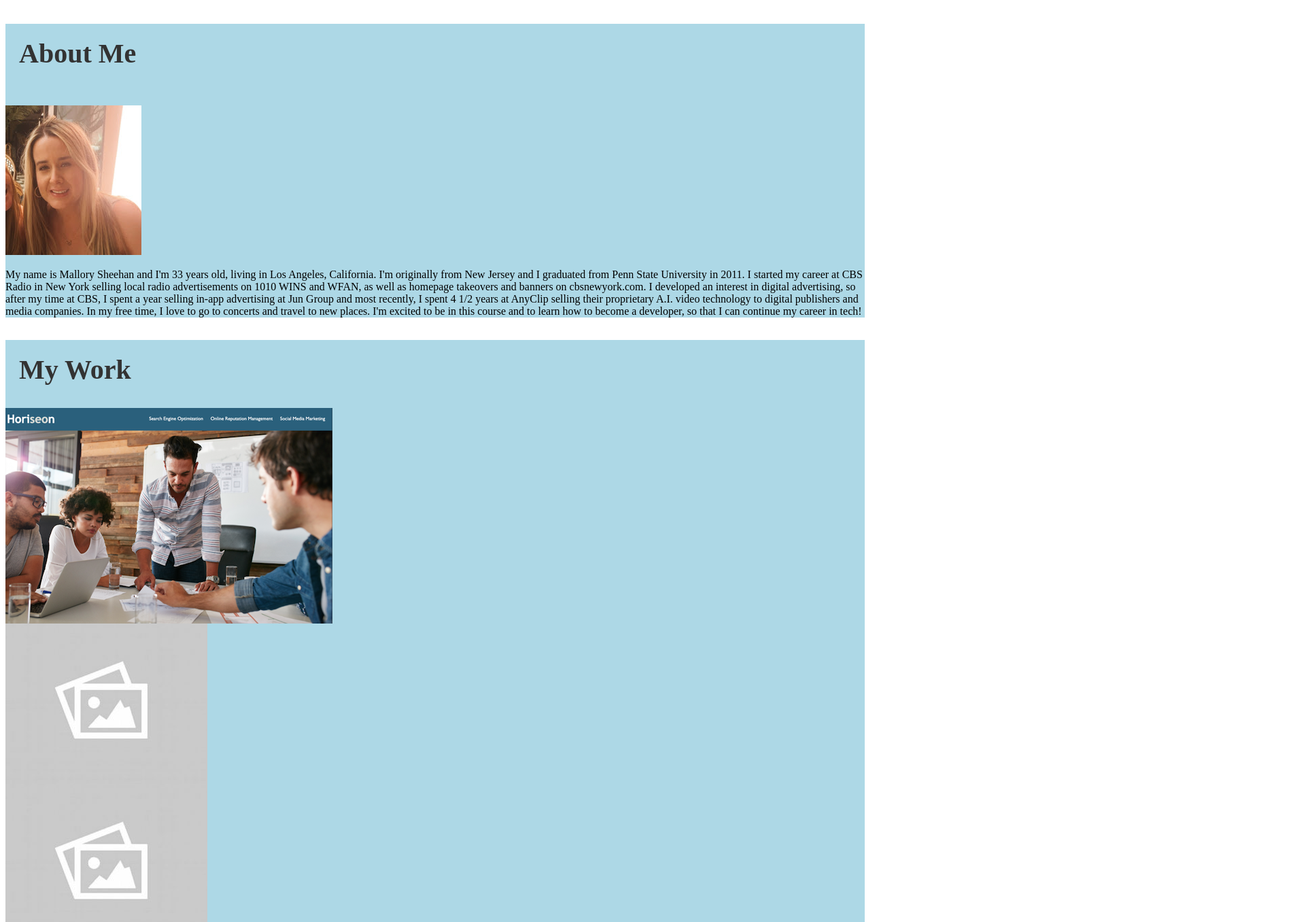
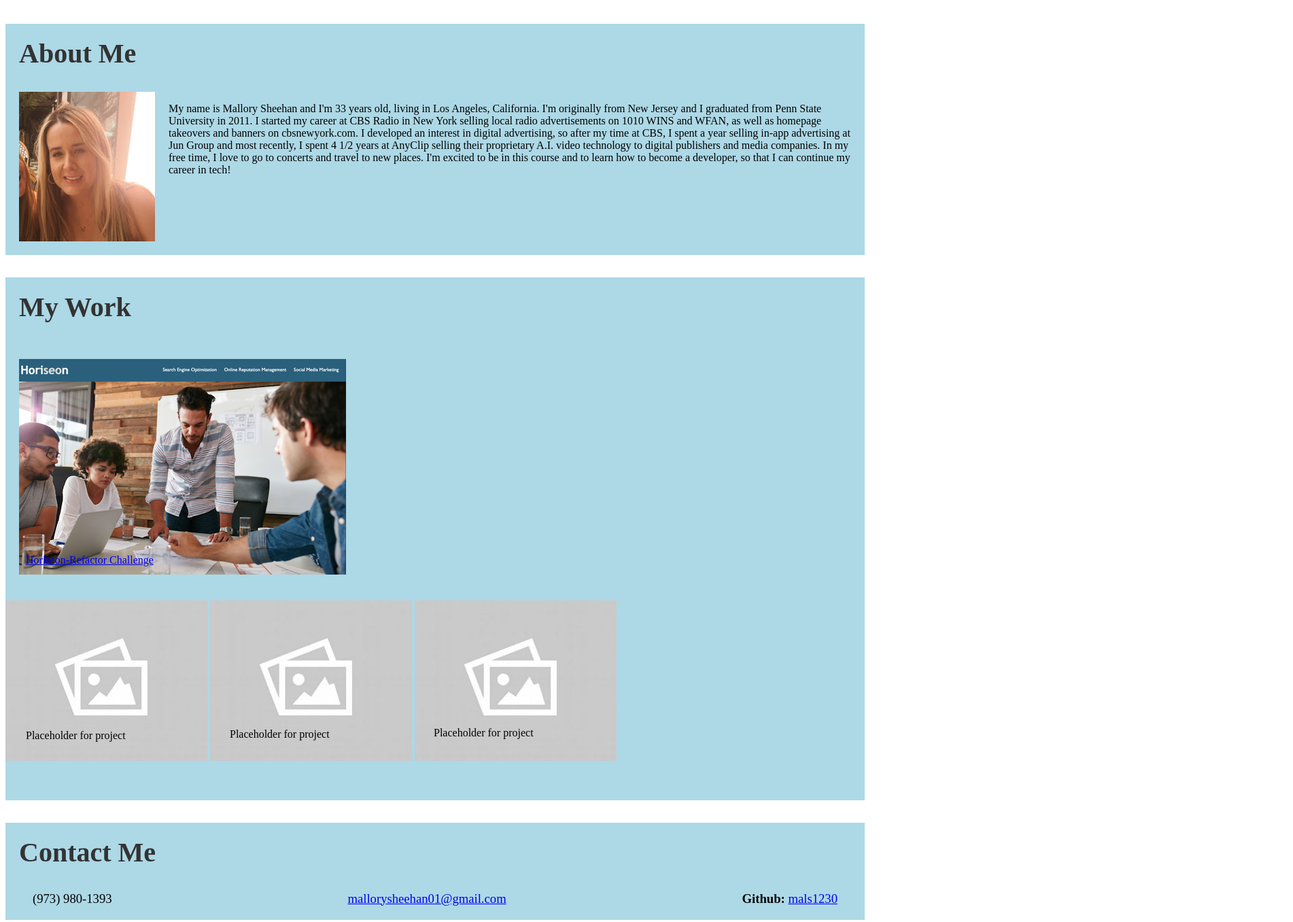
Before and after one commit to mals1230/mallory-sheehan-portfolio, a plain HTML site: page index.html in a window 1280 px wide. Shown: the part 463-1819 px from the top of the page at 68% size, 1902 px wide, since content can reach past the window. Drawn offline with Linux system fonts and the light colour scheme.

Commit message:
added flex positioning to portfolio

```diff
--- a/assets/style.css
+++ b/assets/style.css
@@ -40,14 +40,17 @@
 
 .header-about-me {
     font-size: 40px;
-    padding: 20px;
+    padding-top: 20px;
+    padding-left: 20px;
     color: var(--gray);
 }
 
-.mal-pic {
-}
+.about-me-body {
+    display: inline-flex;
+    column-gap: 20px;
+    padding-left: 20px;
+    padding-bottom: 20px;
 
-.p-about-me {
 }
 
 /* stylings for the My Work section */
@@ -62,15 +65,40 @@
     color: var(--gray);
 }
 
-.my-work img {
-    display: grid;
+.cap1 {
+    position: relative;
+    left: 30px;
+    top: -50px;
+}
+
+.cap2 {
+    position: relative;
+    top: -50px;
+    left: 30px;
+}
+
+.cap3 {
+    position: relative;
+    top: -70px;
+    left: 330px
+}
+
+.cap4 {
+    position: relative;
+    top: -90px;
+    left: 630px;
 }
 
 .first-project {
+    display: flex;
+    justify-content: center;
+    padding: 20px;
 }
 
-.placeholder {
-
+.my-work-header .image-grid {
+    display: inline-flex;
+    justify-content: center;
+    padding: 20px;
 }
 
 /* stylings for the Contact Me section */
@@ -95,3 +123,11 @@
     padding-bottom: 20px;
     padding-right: 40px;
 }
+
+/* Adding responsive layout so that it can be seen across all screens */
+@media screen and (max-width: 768px) {
+    main,
+    nav,
+    .my-work-header .image-grid {
+      flex-direction: column;
+    }}
--- a/index.html
+++ b/index.html
@@ -30,28 +30,25 @@
     <section class="about-me">
         <h2 class="header-about-me">About Me</h2>
             <section class="about-me-body">
-            <img src="./assets/mal.png" class="mal-pic" alt="Photo of Mallory Sheehan">
-            <p class="p-about-me">My name is Mallory Sheehan and I'm 33 years old, living in Los Angeles, California. I'm originally from New Jersey and I graduated from Penn State University in 2011. I started my career at CBS Radio in New York selling local radio advertisements on 1010 WINS and WFAN, as well as homepage takeovers and banners on cbsnewyork.com. I developed an interest in digital advertising, so after my time at CBS, I spent a year selling in-app advertising at Jun Group and most recently, I spent 4 1/2 years at AnyClip selling their proprietary A.I. video technology to digital publishers and media companies. In my free time, I love to go to concerts and travel to new places. I'm excited to be in this course and to learn how to become a developer, so that I can continue my career in tech!</p>
+                <img src="./assets/mal.png" class="mal-pic" alt="Photo of Mallory Sheehan">
+                <p class="p-about-me">My name is Mallory Sheehan and I'm 33 years old, living in Los Angeles, California. I'm originally from New Jersey and I graduated from Penn State University in 2011. I started my career at CBS Radio in New York selling local radio advertisements on 1010 WINS and WFAN, as well as homepage takeovers and banners on cbsnewyork.com. I developed an interest in digital advertising, so after my time at CBS, I spent a year selling in-app advertising at Jun Group and most recently, I spent 4 1/2 years at AnyClip selling their proprietary A.I. video technology to digital publishers and media companies. In my free time, I love to go to concerts and travel to new places. I'm excited to be in this course and to learn how to become a developer, so that I can continue my career in tech!</p>
             </section>
     </section>
 
     <!--This is the My Work section-->
     <section class="my-work">
         <h2 class="my-work-header">My Work</h2>
-            <div class="first-project">
-                <a href="https://mals1230.github.io/horiseon-refactor/">
-                <img src="./assets/horiseon-refactor.png" alt="Screenshot of completed Horiseon-Refactor challenge">
-                </a>
-            </div>
-            <div class="placeholder">
-                <img src="./assets/empty1.png" alt="placeholder image for future project">
-            </div>
-            <div class="placeholder">
-                <img src="./assets/empty2.png" alt="placeholder image for future project">
-            </div>
-            <div class="placeholder">
-                <img src="./assets/empty3.png" alt="placeholder image for future project">
-            </div>
+            <a href="https://mals1230.github.io/horiseon-refactor/">
+                <img src="./assets/horiseon-refactor.png" class="first-project" alt="Screenshot of completed Horiseon-Refactor challenge">
+                <figcaption class="cap1">Horiseon-Refactor Challenge</figcaption>
+            </a>
+                <img src="./assets/empty1.png" class="image-grid" alt="placeholder image for future project">
+                <img src="./assets/empty2.png" class="image-grid" alt="placeholder image for future project">
+                <img src="./assets/empty3.png" class="image-grid" alt="placeholder image for future project">
+                <figcaption class="cap2">Placeholder for project</figcaption>
+                <figcaption class="cap3">Placeholder for project</figcaption>
+                <figcaption class="cap4">Placeholder for project</figcaption>
+
     </section>
 
     <!--This is the Contact Me section-->
```
Also changed, not shown: 1 other file.
